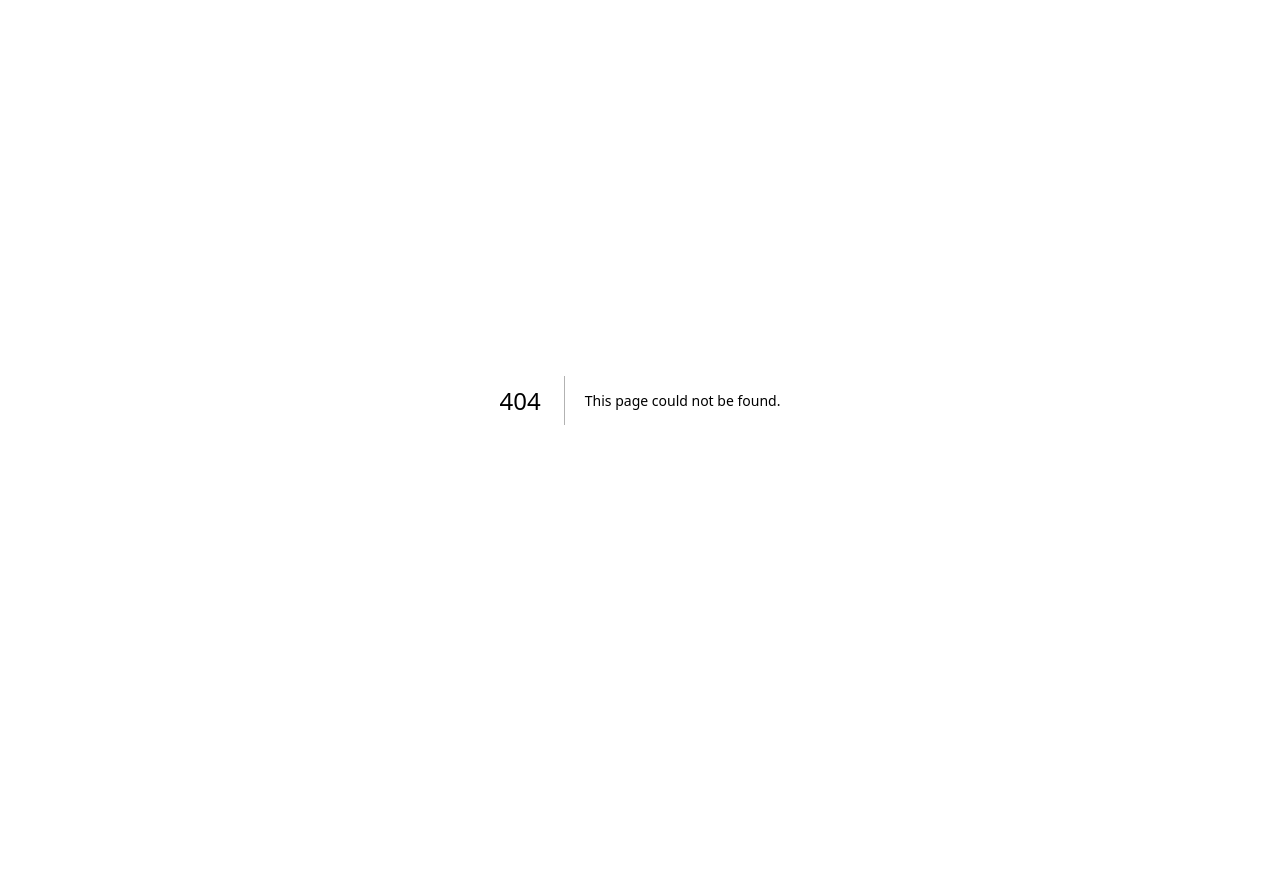
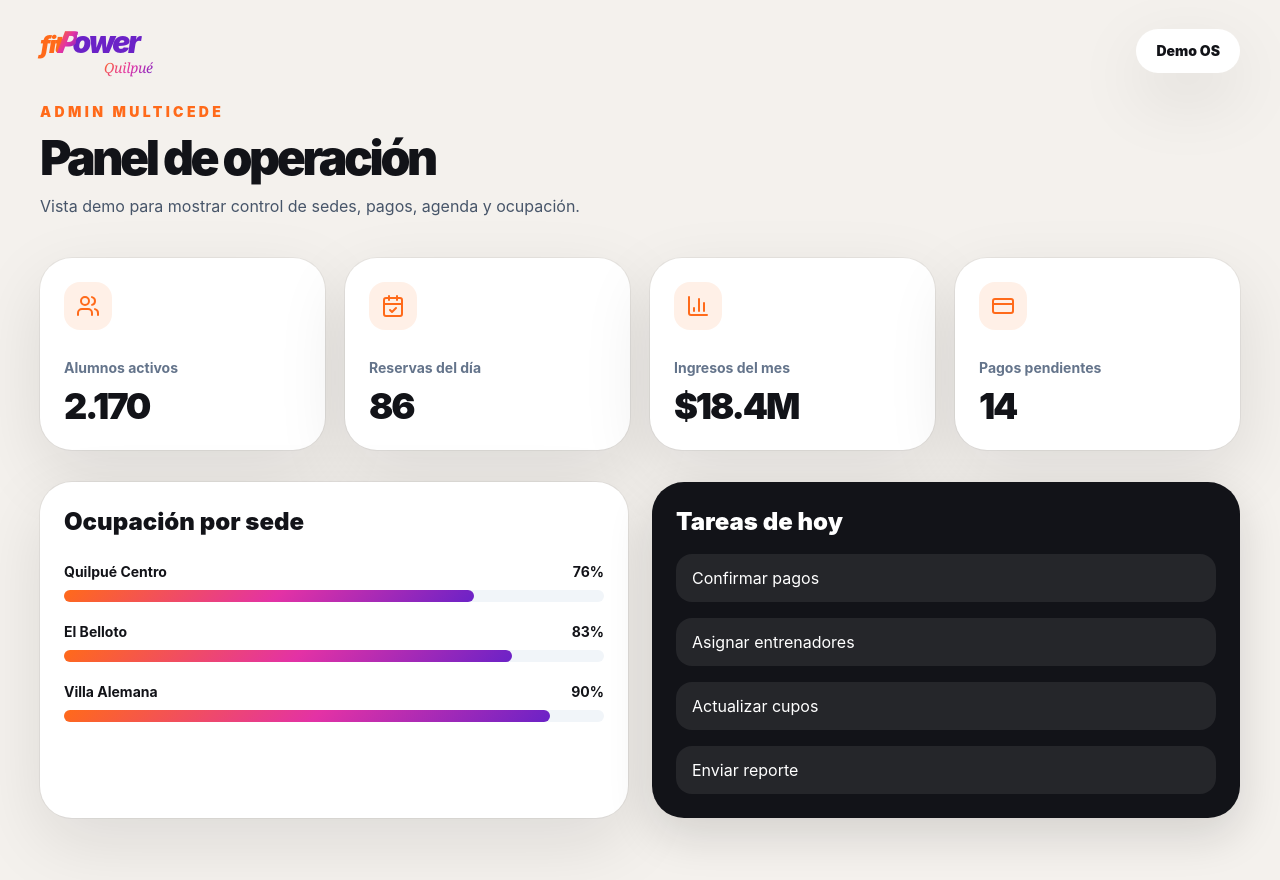
Before and after one commit to jeremias1001/FITPOWER_QUILPUE, a Next.js app: page /demo/admin in a window 1280 px wide. Before the commit this address had no page. Shown: the top 880 px of the page. Before the commit the page ends 800 px from the top, so only its background shows below. Built offline with nearby package versions, Linux system fonts and the light colour scheme.

Commit message:
Add admin dashboard demo

```diff
--- /dev/null
+++ b/app/demo/admin/page.tsx
@@ -0,0 +1,33 @@
+import Link from "next/link";
+import { BarChart3, CalendarCheck, CreditCard, Users } from "lucide-react";
+import { Logo } from "../../../components/Logo";
+
+const kpis = [
+  { label: "Alumnos activos", value: "2.170", icon: Users },
+  { label: "Reservas del día", value: "86", icon: CalendarCheck },
+  { label: "Ingresos del mes", value: "$18.4M", icon: BarChart3 },
+  { label: "Pagos pendientes", value: "14", icon: CreditCard }
+];
+
+export default function AdminDemoPage() {
+  return (
+    <main className="min-h-screen bg-fog text-ink">
+      <header className="mx-auto flex max-w-7xl items-center justify-between px-5 py-6 lg:px-10">
+        <Link href="/"><Logo /></Link>
+        <Link href="/demo" className="rounded-full bg-white px-5 py-3 text-sm font-black shadow-soft">Demo OS</Link>
+      </header>
+      <section className="mx-auto max-w-7xl px-5 pb-20 lg:px-10">
+        <p className="text-sm font-black uppercase tracking-[0.24em] text-orangeFit">Admin multicede</p>
+        <h1 className="mt-3 text-5xl font-black tracking-[-0.07em]">Panel de operación</h1>
+        <p className="mt-3 text-slate-600">Vista demo para mostrar control de sedes, pagos, agenda y ocupación.</p>
+        <div className="mt-10 grid gap-5 md:grid-cols-4">
+          {kpis.map((kpi) => { const Icon = kpi.icon; return <article key={kpi.label} className="rounded-[2rem] bg-white p-6 shadow-soft ring-1 ring-black/5"><div className="mb-7 flex h-12 w-12 items-center justify-center rounded-2xl bg-orangeFit/10 text-orangeFit"><Icon /></div><p className="text-sm font-bold text-slate-500">{kpi.label}</p><p className="mt-2 text-4xl font-black tracking-[-0.06em]">{kpi.value}</p></article>; })}
+        </div>
+        <div className="mt-8 grid gap-6 lg:grid-cols-2">
+          <div className="rounded-[2rem] bg-white p-6 shadow-soft ring-1 ring-black/5"><h2 className="text-2xl font-black">Ocupación por sede</h2><div className="mt-6 space-y-5">{["Quilpué Centro", "El Belloto", "Villa Alemana"].map((name, i) => <div key={name}><div className="flex justify-between text-sm font-bold"><span>{name}</span><span>{76 + i * 7}%</span></div><div className="mt-2 h-3 rounded-full bg-slate-100"><div className="h-3 rounded-full gradient-bg" style={{ width: `${76 + i * 7}%` }} /></div></div>)}</div></div>
+          <div className="rounded-[2rem] bg-ink p-6 text-white shadow-lift"><h2 className="text-2xl font-black">Tareas de hoy</h2>{["Confirmar pagos", "Asignar entrenadores", "Actualizar cupos", "Enviar reporte"].map((task) => <div key={task} className="mt-4 rounded-2xl bg-white/[0.08] px-4 py-3">{task}</div>)}</div>
+        </div>
+      </section>
+    </main>
+  );
+}
```
